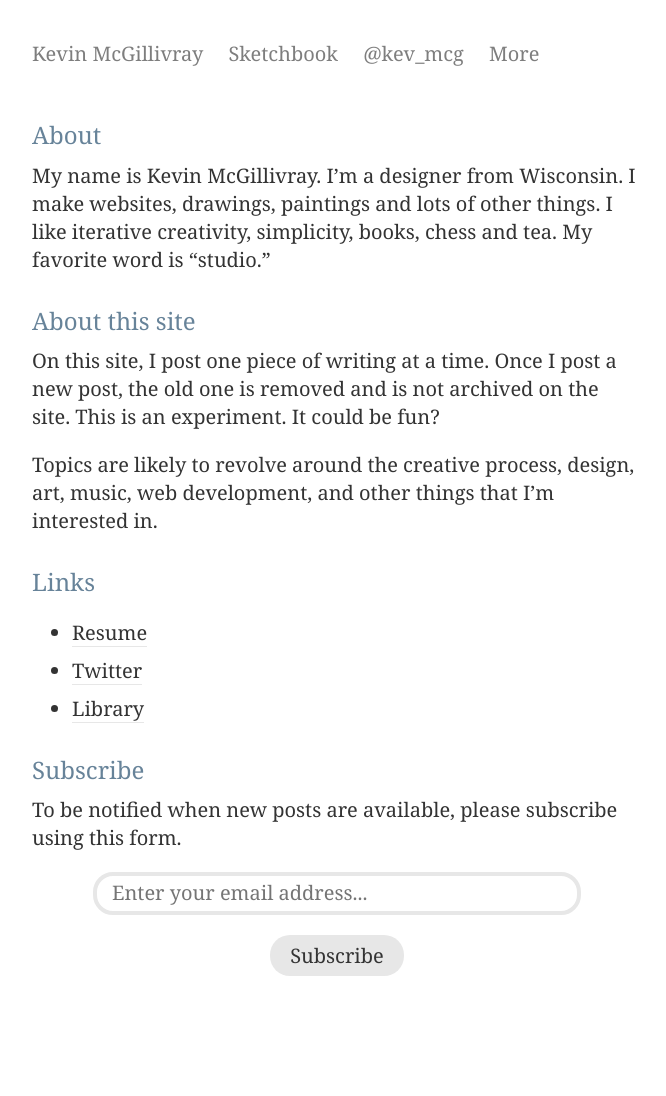
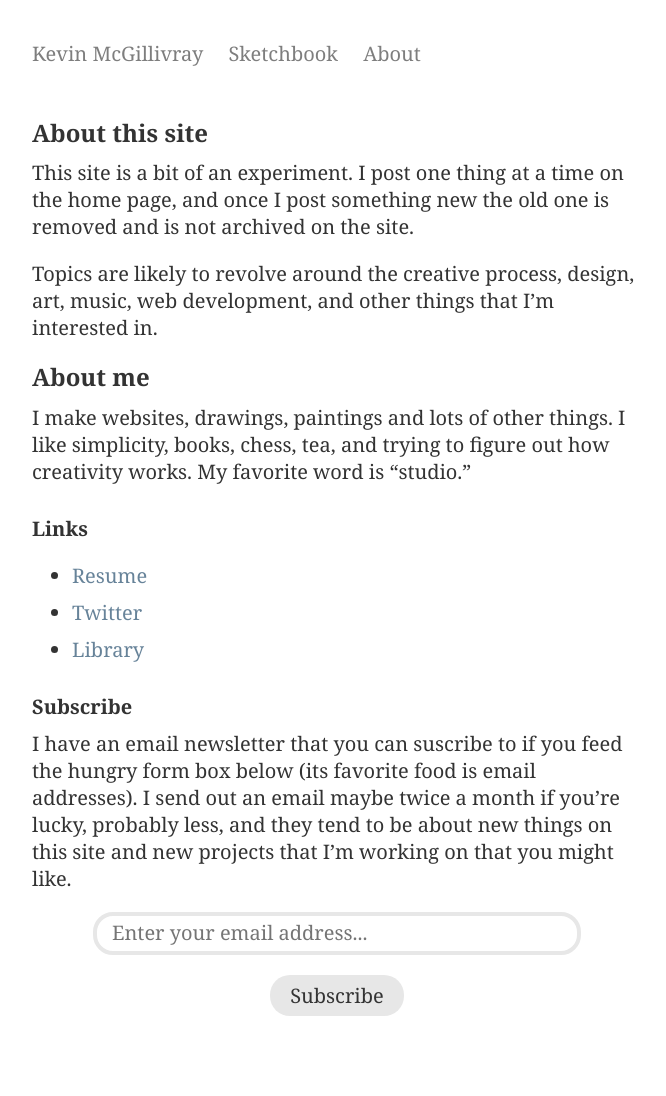
Before and after one commit to kmcgillivray/kmcgillivray.github.io, a Jekyll site: the page built from about/index.md, in a window 1280 px wide. Shown: the whole page, without its empty margins (303-969 px from the left). Built offline with Jekyll 4.4.1, drawn with Linux system fonts in a browser that asks for light colours; before the commit the page ends 1056 px from its top, so only the background shows below that.

Commit message:
New post, style changes, about page changes.

```diff
--- a/_includes/navigation.html
+++ b/_includes/navigation.html
@@ -11,10 +11,7 @@
 						<a href="/work">Work</a>
 					</li>-->
 					<li>
-						<a href="http://twitter.com/kev_mcg">@kev_mcg</a>
-					</li>
-					<li>
-						<a href="/about">More</a>
+						<a href="/about">About</a>
 					</li>
 				<ul>
 			</nav>
--- a/about/index.md
+++ b/about/index.md
@@ -3,15 +3,15 @@ layout: default
 title: About
 ---
 
-## About
+# About this site
 
-My name is Kevin McGillivray. I'm a designer from Wisconsin. I make websites, drawings, paintings and lots of other things. I like iterative creativity, simplicity, books, chess and tea. My favorite word is "studio."
-
-## About this site
-
-On this site, I post one piece of writing at a time. Once I post a new post, the old one is removed and is not archived on the site. This is an experiment. It could be fun?
+This site is a bit of an experiment. I post one thing at a time on the home page, and once I post something new the old one is removed and is not archived on the site.
 
 Topics are likely to revolve around the creative process, design, art, music, web development, and other things that I'm interested in.
+
+# About me
+
+I make websites, drawings, paintings and lots of other things. I like simplicity, books, chess, tea, and trying to figure out how creativity works. My favorite word is "studio."
 
 ## Links
 
@@ -21,7 +21,7 @@ Topics are likely to revolve around the creative process, design, art, music, we
 
 ## Subscribe
 
-To be notified when new posts are available, please subscribe using this form.
+I have an email newsletter that you can suscribe to if you feed the hungry form box below (its favorite food is email addresses). I send out an email maybe twice a month if you're lucky, probably less, and they tend to be about new things on this site and new projects that I'm working on that you might like.
 
 <form style="text-align:center;" action="https://tinyletter.com/kmcgillivray" method="post" target="popupwindow" onsubmit="window.open('https://tinyletter.com/kmcgillivray', 'popupwindow', 'scrollbars=yes,width=800,height=600');return true">
 <p><input class="text-box" placeholder="Enter your email address..." type="text" name="email" id="tlemail" /></p>
--- a/css/main.css
+++ b/css/main.css
@@ -16,8 +16,8 @@ html {
 	}
 }
 body {
-	font-size: 1rem;
-	line-height: 1.4;
+	font-size: 1em;
+	line-height: 1.35;
 	font-family: "ff-tisa-web-pro", Georgia, serif;
   color: #333;
   margin-top: 40px;
@@ -54,14 +54,23 @@ img {
  * Typography
  */
 
+h1,
+h2,
+h3,
+h4,
+h5,
+h6 {
+  margin-top: 1.5rem;
+  margin-bottom: .5rem;
+  font-size: 1rem;
+}
 p {
 	margin-top: 0;
-	margin-bottom: 20px;
+	margin-bottom: 1rem;
 }
 .post-body a {
 	text-decoration: none;
-	color: #333;
-	border-bottom: 1px solid #E7E7E7;
+	color: #678399;
 }
 .post-body a:hover {
 	color: #7E7E7E;
@@ -74,22 +83,22 @@ hr {
 	margin-bottom: 30px;
 }
 h1 {
-	margin-top: 10px;
-	margin-bottom: 5px;
-  font-size: 1.4rem;
-  font-weight: 500;
-  color: #678399;
+  margin-top: 0px;
+  font-size: 1.2rem;
 }
 h2 {
-	margin-top: 1.5rem;
-	margin-bottom: .5rem;
-	font-size: 1.2rem;
-	color: #678399;
-	font-weight: 500;
+  font-size: 1rem;
 }
 ol li,
 ul li {
 	margin-bottom: 10px;
+}
+blockquote {
+  border-left: none;
+  font-size: .9rem;
+  line-height: 1.35;
+  padding-left: .75rem;
+  padding-right: .75rem;
 }
 
 /*
--- a/index.html
+++ b/index.html
@@ -11,6 +11,6 @@ layout: default
 <hr>
 
 <form style="text-align:center;" action="https://tinyletter.com/kmcgillivray" method="post" target="popupwindow" onsubmit="window.open('https://tinyletter.com/kmcgillivray', 'popupwindow', 'scrollbars=yes,width=800,height=600');return true">
-<p>Subscribe to be notified when a new post is available.</p>
+<p>Subscribe to the newsletter</p>
 <p><input class="text-box" placeholder="Enter your email address..." type="text" name="email" id="tlemail" /></p>
 <input type="hidden" value="1" name="embed"/><input class="button" type="submit" value="Subscribe" /></form>
```
Also changed, not shown: _posts/2014-08-29-quotes-from-painting-class.md (added, +65 -0 lines), _drafts/2014-08-11-proactive-reactive.md (renamed from _posts/2014-08-11-proactive-reactive.md), _drafts/quotes-from-painting-class.md (deleted).
